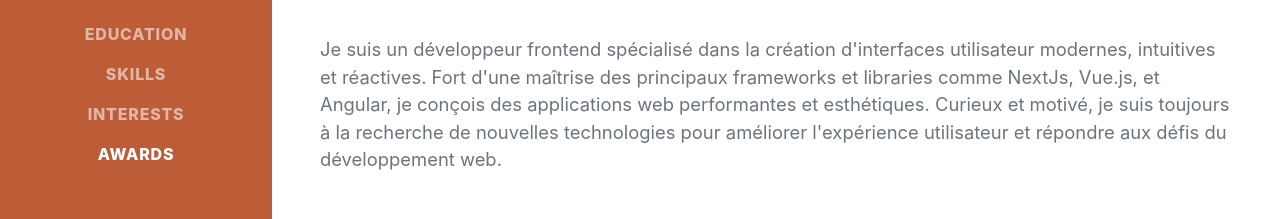
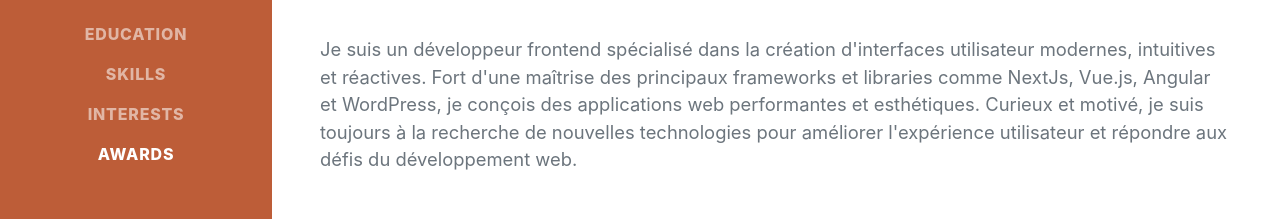
Before and after one commit to ndeye14/ndeye14.github.io, a plain HTML site: page index.html in a window 1280 px wide. Shown: the part 381-600 px from the top of the page. Drawn offline with nearby package versions, Linux system fonts and the light colour scheme; a web font is replaced by a local one.

Commit message:
mise a jour

```diff
--- a/index.html
+++ b/index.html
@@ -103,7 +103,7 @@
             Je suis un développeur frontend spécialisé dans la création
             d'interfaces utilisateur modernes, intuitives et réactives. Fort
             d'une maîtrise des principaux frameworks et libraries comme NextJs,
-            Vue.js, et Angular, je conçois des applications web performantes et
+            Vue.js, Angular et WordPress, je conçois des applications web performantes et
             esthétiques. Curieux et motivé, je suis toujours à la recherche de
             nouvelles technologies pour améliorer l'expérience utilisateur et
             répondre aux défis du développement web.
```
